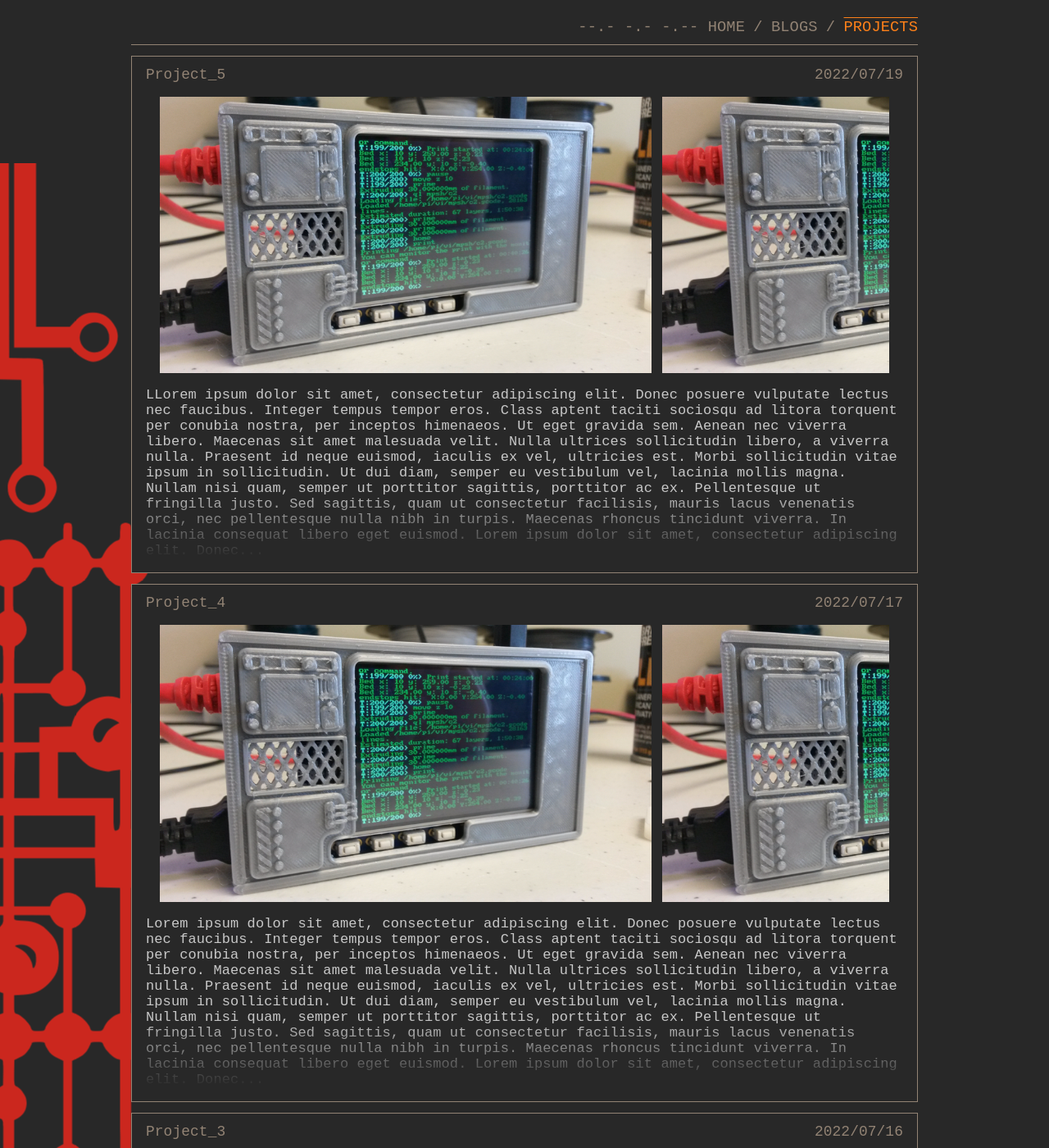
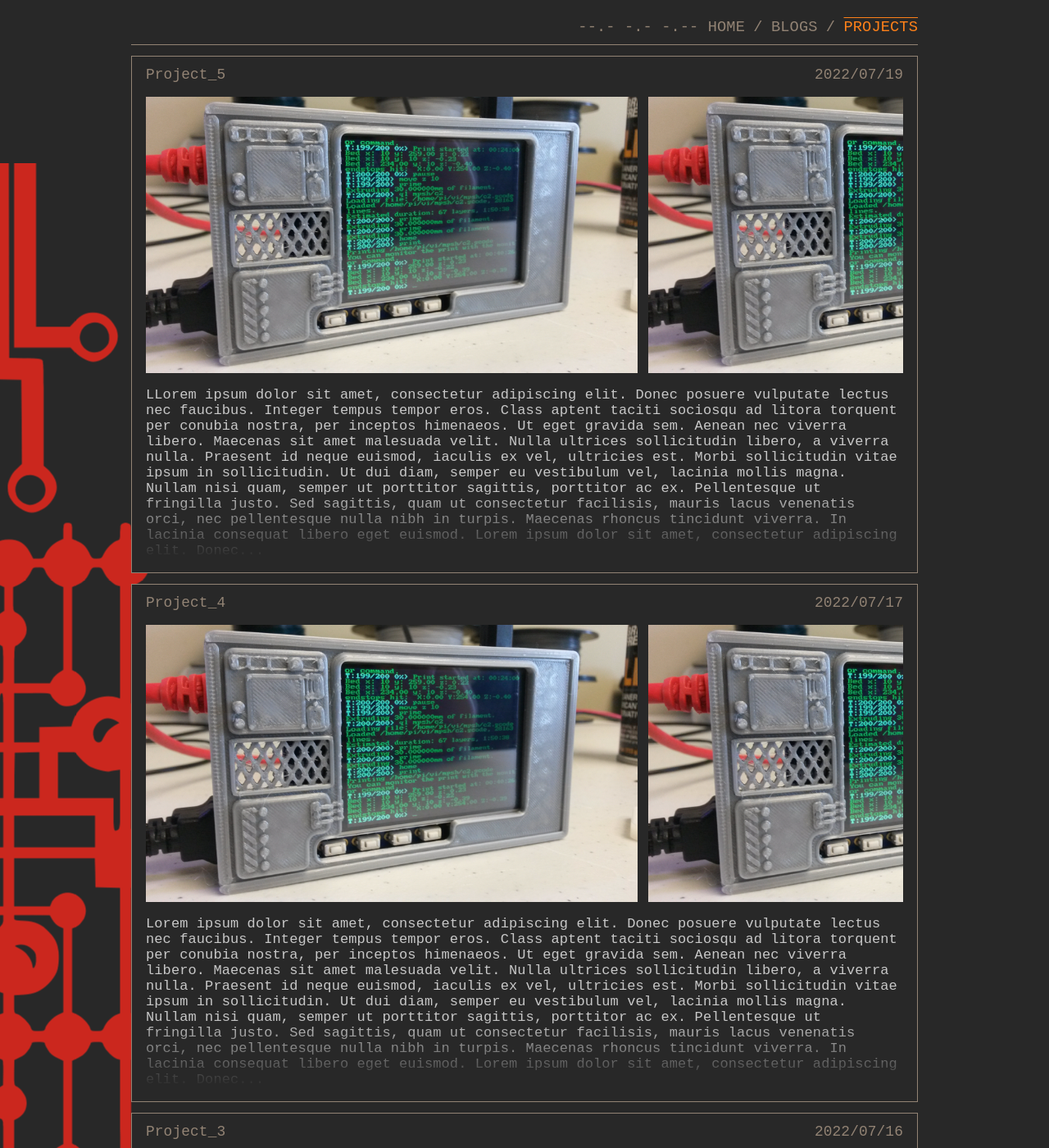
Before and after one commit to q0r3y/q0r3y.github.io, a Jekyll site: the page built from projects.md, in a window 1280 px wide and 1400 px high. Shown: the whole window at 82% size. Built offline with Jekyll 4.4.1, drawn with Linux system fonts in a browser that asks for light colours.

Commit message:
Removed card margins

```diff
--- a/assets/styles/projects.css
+++ b/assets/styles/projects.css
@@ -8,7 +8,7 @@
     .projects {max-width: 100%; grid-column: 1/-1; border: 1px var(--textColor1) solid; background: var(--mainColor); padding: 0 1em 0 1em;}
     .projects p {-webkit-mask-image: linear-gradient(180deg, #000 60%, transparent);}
     .projectImage {display: none; padding-top: 1em;}
-    .card {margin: 0 1em 0 1em; display: grid; grid-template-columns: 1fr; grid-template-rows: 1;
+    .card {display: grid; grid-template-columns: 1fr; grid-template-rows: 1;
     grid-gap: 0.75em; overflow-x: scroll; grid-auto-flow: column; scrollbar-color: var(--textColor1) var(--mainColor);
     scrollbar-width: thin; padding-top: 1em;}
 
```
Also changed, not shown: 1 other file.
